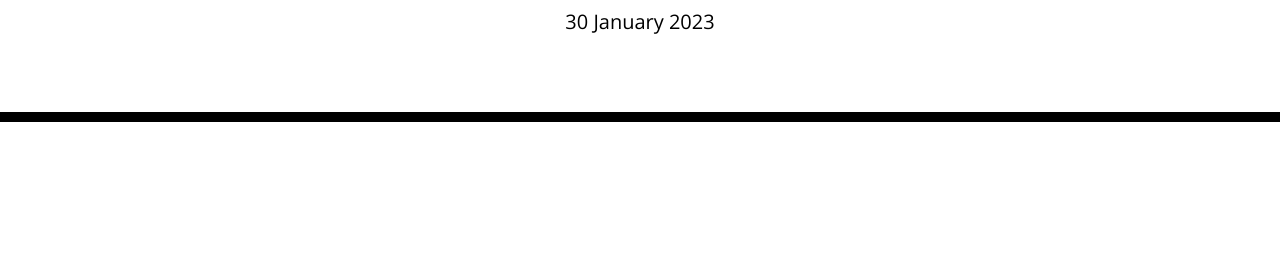
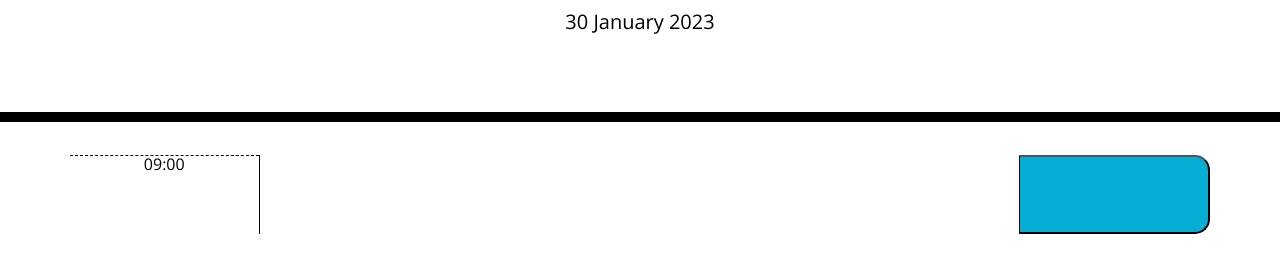
Before and after one commit to HenryJamesGreen/daily-planner-app, a plain HTML site: page index.html in a window 1280 px wide. Shown: the part 182-454 px from the top of the page. Drawn offline with nearby package versions, Linux system fonts and the light colour scheme.

Commit message:
adding bootstrap table

```diff
--- a/assets/CSS/style.css
+++ b/assets/CSS/style.css
@@ -1,5 +1,5 @@
 body {
-  font-family: 'Open Sans', sans-serif;
+  font-family: "Open Sans", sans-serif;
   font-size: 16px;
   line-height: 1;
 }
--- a/index.html
+++ b/index.html
@@ -30,6 +30,14 @@
     </header>
     <div class="container">
       <!-- Timeblocks go here -->
+        <div class="row time-block">
+          <div class="hour col">09:00</div>
+          <textarea class="description col-8" ></textarea>
+          <button class="saveBtn col"></button></div>
+
+
+        </ul>
+      </div>
     </div>
 
     <script src="https://cdnjs.cloudflare.com/ajax/libs/jquery/3.2.1/jquery.min.js"></script>
```
Also changed, not shown: assets/js/script.js (line endings or trailing spaces).
